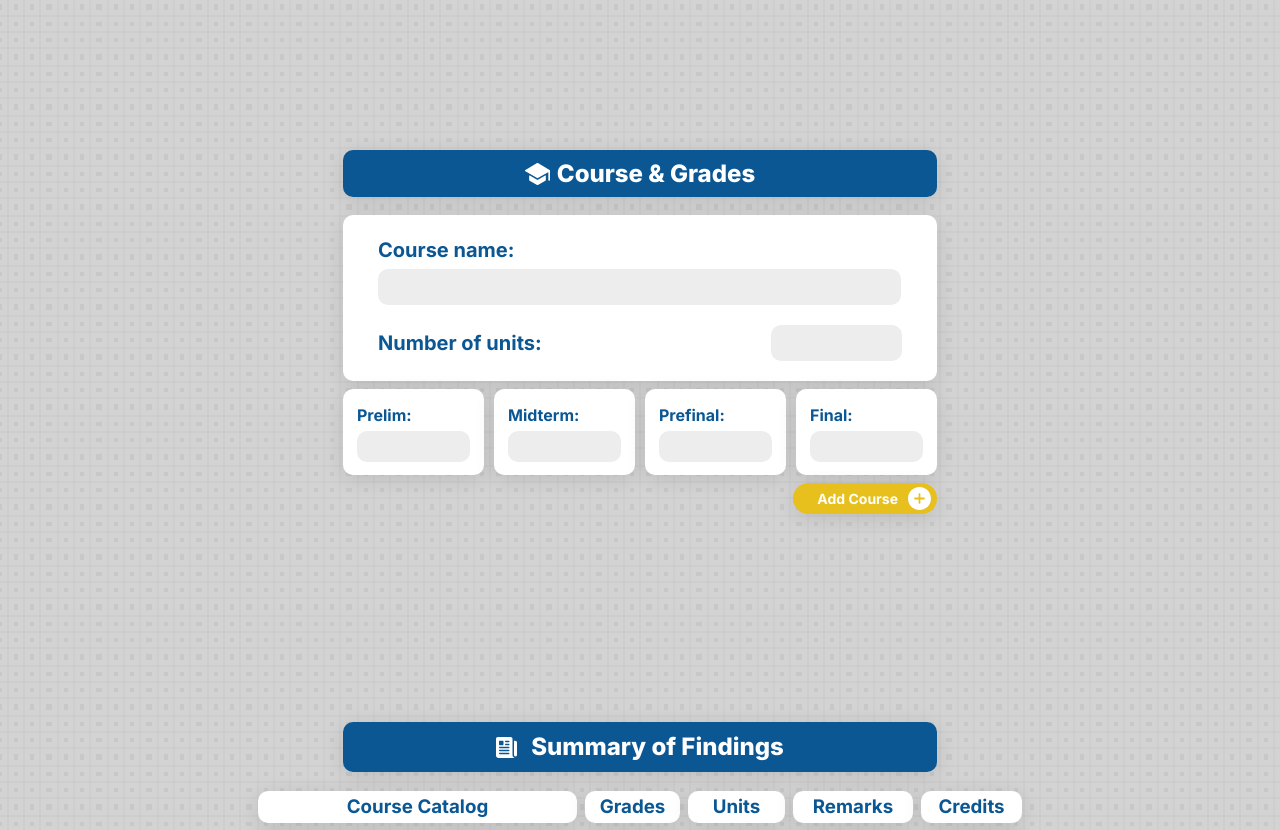
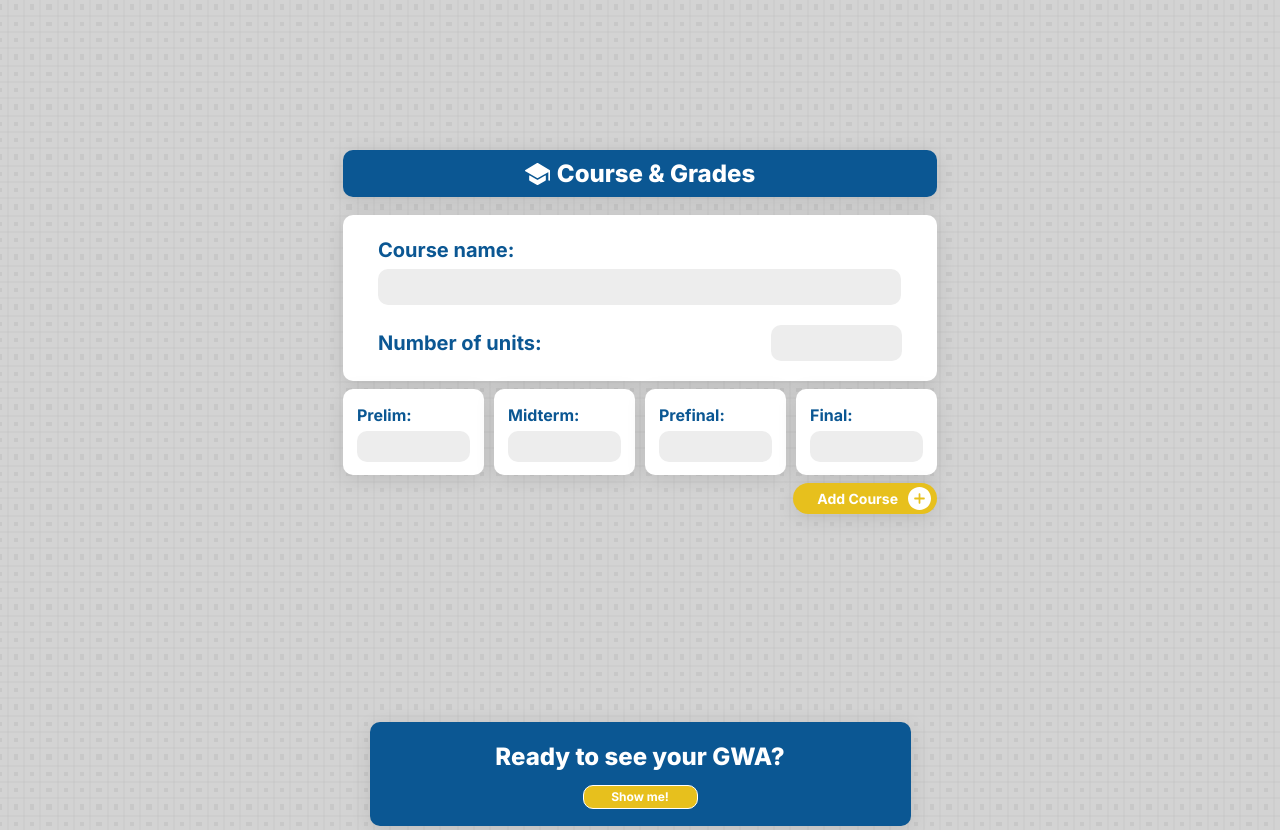
Before and after one commit to chrstnmmn/GWACalculator, a plain HTML site: page index.html in a window 1280 px wide. Shown: the part 92-922 px from the top of the page. Drawn offline with Linux system fonts and the light colour scheme.

Commit message:
forgot to add in the main html

```diff
--- a/index.html
+++ b/index.html
@@ -184,6 +184,10 @@
 				</div>
 				<div class="tableWrapper" id="mainTableWrapper"></div>
 			</div>
+			<div class="CTA">
+				<h1>Ready to see your GWA?</h1>
+				<button id="CTA-Button">Show me!</button>
+			</div>
 			<div class="summary-of-Findings">
 				<div class="summary-Wrapper">
 					<div class="summary-Title">
```
